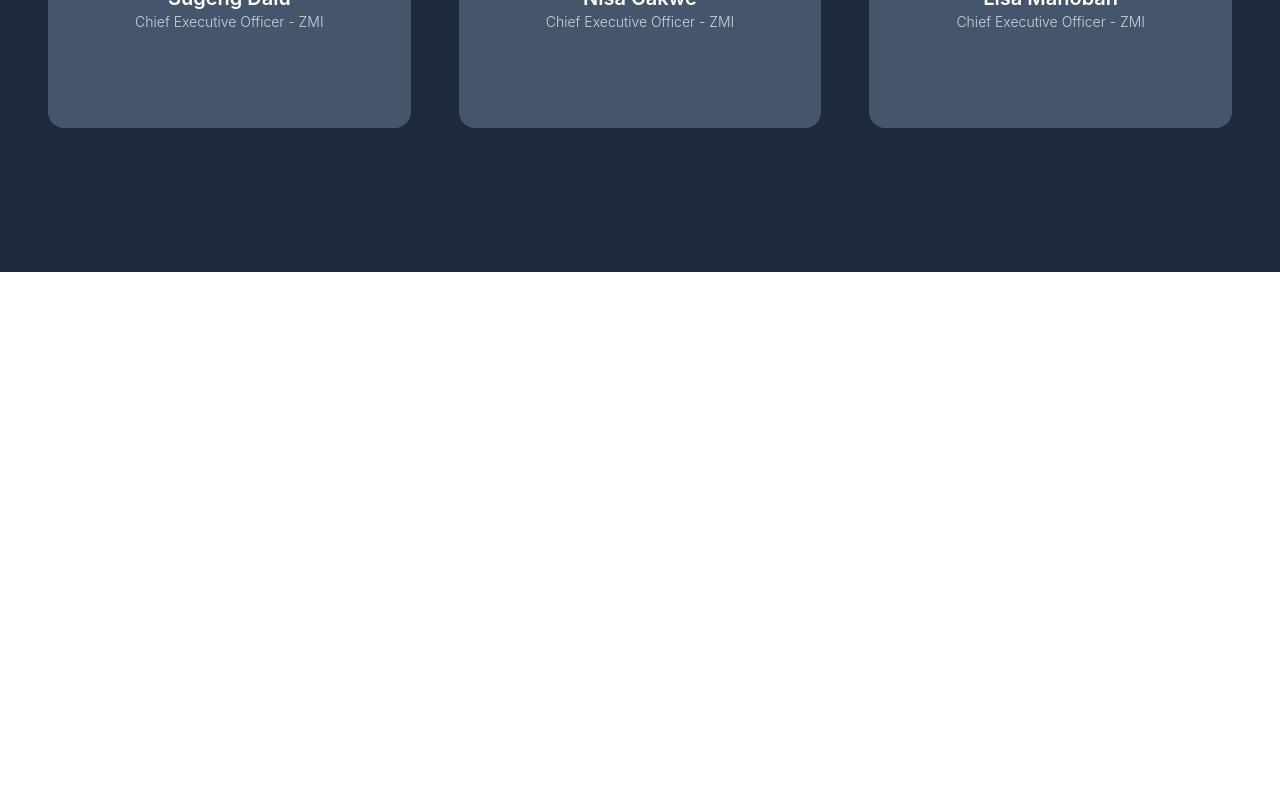
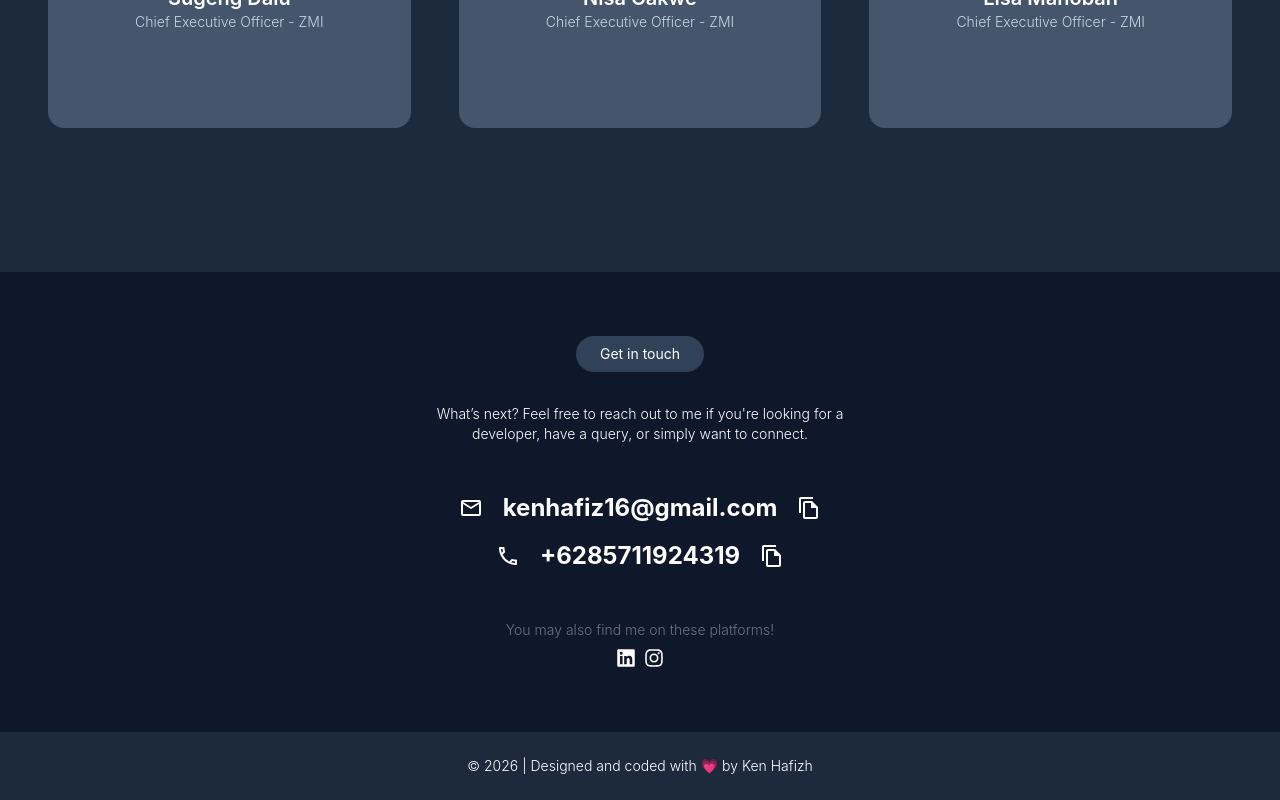
Before and after one commit to kenhafizh/ken-web-portfolio, a React (Vite) app: page / in a window 1280 px wide. Shown: the part 3706-4506 px from the top of the page. Before the commit the page ends 3978 px from the top, so only its background shows below. Built offline with nearby package versions, Linux system fonts and the light colour scheme.

Commit message:
feat: create contact and footer section

```diff
--- a/src/App.tsx
+++ b/src/App.tsx
@@ -1,5 +1,7 @@
 import { AboutMe } from "./components/AboutMe";
+import Contact from "./components/Contact";
 import Experience from "./components/Experience";
+import Footer from "./components/Footer";
 import { Header } from "./components/Header";
 import MySkill from "./components/MySkill";
 import { Navbar } from "./components/NavBar";
@@ -16,6 +18,8 @@ function App() {
       <Experience />
       <Portfolio />
       <Testimonials />
+      <Contact />
+      <Footer />
     </>
   );
 }
--- /dev/null
+++ b/src/components/Contact.tsx
@@ -0,0 +1,60 @@
+import { FaInstagram, FaLinkedin } from "react-icons/fa";
+import {
+  MdOutlineCall,
+  MdOutlineEmail,
+  MdOutlineFileCopy,
+} from "react-icons/md";
+
+const Contact = () => {
+  const email = "kenhafiz16@gmail.com";
+  const phone = "+6285711924319";
+
+  const handleCopy = (text: string) => {
+    navigator.clipboard.writeText(text);
+  };
+
+  return (
+    <div className="w-full bg-slate-900 py-16 px-36 text-center">
+      <button className="px-6 py-2 bg-slate-700 text-white rounded-full text-sm mb-8">
+        Get in touch
+      </button>
+      <div className="max-w-md mx-auto">
+        <h2 className="text-white font-light text-sm text-center">
+          What’s next? Feel free to reach out to me if you're looking for a
+          developer, have a query, or simply want to connect.
+        </h2>
+      </div>
+      <div className="flex gap-5 mt-12 justify-center items-center">
+        <MdOutlineEmail className="text-white text-2xl" />
+        <h1 className="text-white text-2xl font-bold">{email}</h1>
+        <MdOutlineFileCopy
+          className="text-white text-2xl cursor-pointer"
+          onClick={() => handleCopy(email)}
+          title="Copy Email"
+        />
+      </div>
+      <div className="flex gap-5 mt-4 justify-center items-center">
+        <MdOutlineCall className="text-white text-2xl" />
+        <h1 className="text-white text-2xl font-bold">{phone}</h1>
+        <MdOutlineFileCopy
+          className="text-white text-2xl cursor-pointer"
+          onClick={() => handleCopy(phone)}
+          title="Copy Number"
+        />
+      </div>
+      <p className="text-sm font-light mt-12 text-slate-500">
+        You may also find me on these platforms!
+      </p>
+      <div className="flex gap-2 justify-center mt-2">
+        <a href="https://www.linkedin.com/in/kenhafizh" target="_blank">
+          <FaLinkedin className="text-xl text-white" />
+        </a>
+        <a href="https://www.instagram.com/kenhafizh" target="_blank">
+          <FaInstagram className="text-xl text-white" />
+        </a>
+      </div>
+    </div>
+  );
+};
+
+export default Contact;
--- /dev/null
+++ b/src/components/Footer.tsx
@@ -0,0 +1,15 @@
+const Footer = () => {
+  const currentYear = new Date().getFullYear();
+
+  return (
+    <footer className="footer">
+      <div className="footer-content bg-slate-800 flex justify-center py-6 ">
+        <p className="text-white text-sm font-light">
+          &copy; {currentYear} | Designed and coded with 💗 by Ken Hafizh
+        </p>
+      </div>
+    </footer>
+  );
+};
+
+export default Footer;
--- a/src/components/Testimonials.tsx
+++ b/src/components/Testimonials.tsx
@@ -9,7 +9,7 @@ const Testimonials = () => {
           Nice things people have said about me:
         </h1>
 
-        <div className="flex gap-12 p-12">
+        <div className="flex justify-center gap-12 p-12 ">
           <div className="rounded-2xl bg-slate-600 pt-12 pr-12 pl-12 pb-24 flex flex-col items-center">
             <div className="w-16 h-16 rounded-full mb-3 overflow-hidden">
               <img
```
